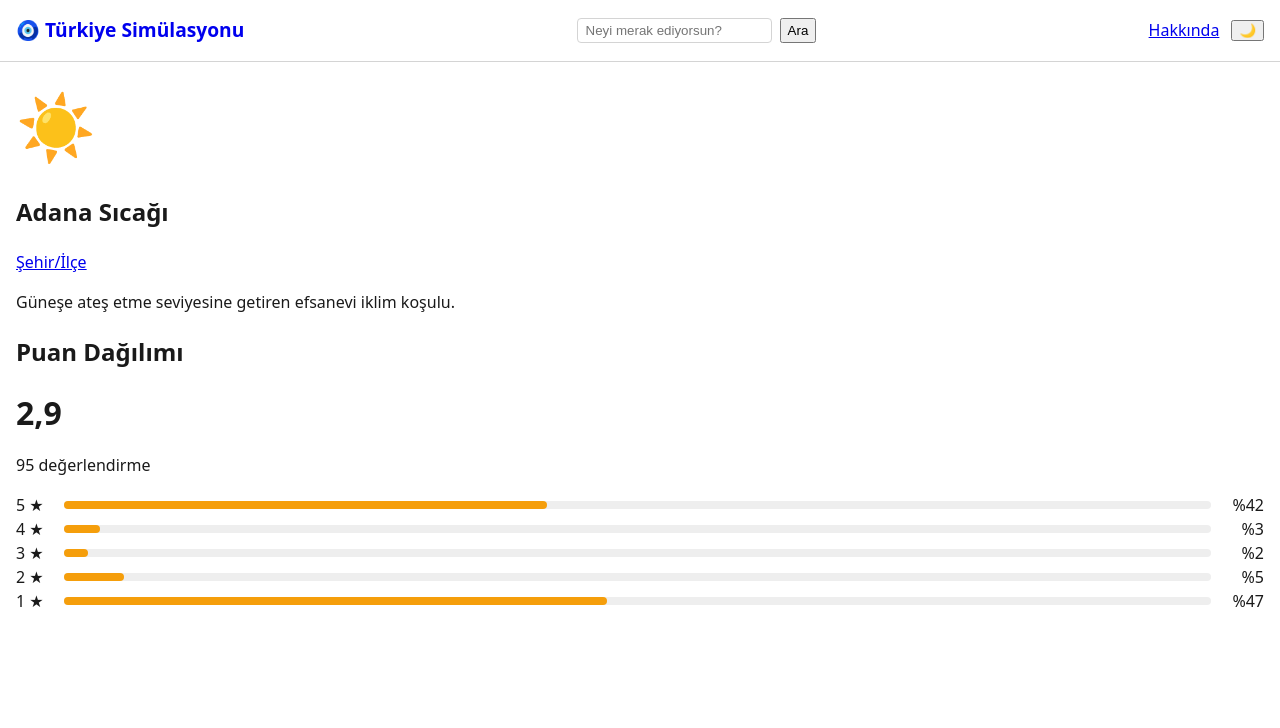
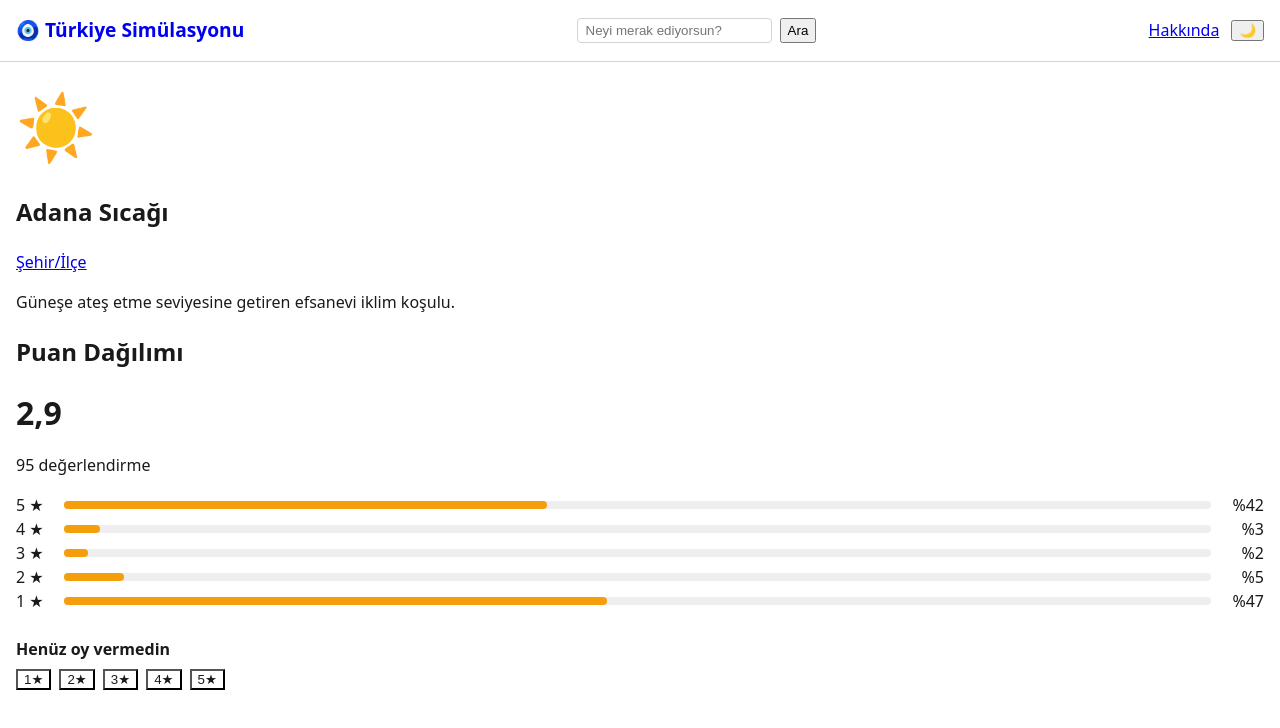
Before and after one commit to kaya-eyup/turkiye-simulasyonu-web, a React (Vite) app: page /oge/adana-sicagi in a window 1280 px wide. Shown: the top 728 px of the page. Built offline with nearby package versions, Linux system fonts and the light colour scheme; data requests are answered from the project's data file.

Commit message:
feat(votes): show my vote and vote buttons on item page

```diff
--- a/src/features/items/ItemPage.tsx
+++ b/src/features/items/ItemPage.tsx
@@ -1,12 +1,38 @@
 import { useParams } from "react-router";
 import { useQuery } from "@tanstack/react-query";
-import { slugSchema } from "../../shared/api/schemas";
+import { slugSchema, type Item } from "../../shared/api/schemas";
 import { itemQueries } from "../../shared/api/queries";
 import { toUserMessage } from "../../shared/api/client";
 import { NotFoundPage } from "../../shared/ui/NotFoundPage";
 import { CategoryLink } from "./CategoryLink";
 import { RatingBars } from "./RatingBars";
 import { ErrorState } from "../../shared/ui/ErrorState";
+import { useDisplayedDistribution } from "../votes/useDisplayedDistribution";
+import { useMyVotes } from "../votes/votesContext";
+import { VoteButtons } from "../votes/VoteButtons";
+
+function ItemDetail({ item }: { item: Item }) {
+  // Erken return yok, item kesinlikle var. Hook'lar güvenle koşulsuz çağrılır.
+  const distribution = useDisplayedDistribution(item);
+  const myVote = useMyVotes()[item.id];
+
+  return (
+    <article className="item-detail-container">
+      <header>
+        <div style={{ fontSize: "4rem" }}>{item.emoji}</div>
+        <h1>{item.name}</h1>
+        <CategoryLink categoryId={item.categoryId} />
+      </header>
+
+      <p className="item-summary">{item.summary}</p>
+
+      <section className="item-ratings">
+        <RatingBars distribution={distribution} /> {/* DEĞİŞTİ */}
+        <VoteButtons itemId={item.id} current={myVote} /> {/* YENİ */}
+      </section>
+    </article>
+  );
+}
 
 function ItemView({ id }: { id: string }) {
   const {
@@ -32,21 +58,7 @@ function ItemView({ id }: { id: string }) {
 
   if (!item) return <NotFoundPage />;
 
-  return (
-    <article className="item-detail-container">
-      <header>
-        <div style={{ fontSize: "4rem" }}>{item.emoji}</div>
-        <h1>{item.name}</h1>
-        <CategoryLink categoryId={item.categoryId} />
-      </header>
-
-      <p className="item-summary">{item.summary}</p>
-
-      <section className="item-ratings">
-        <RatingBars distribution={item.distribution} />
-      </section>
-    </article>
-  );
+  return <ItemDetail item={item} />;
 }
 
 export function ItemPage() {
```
